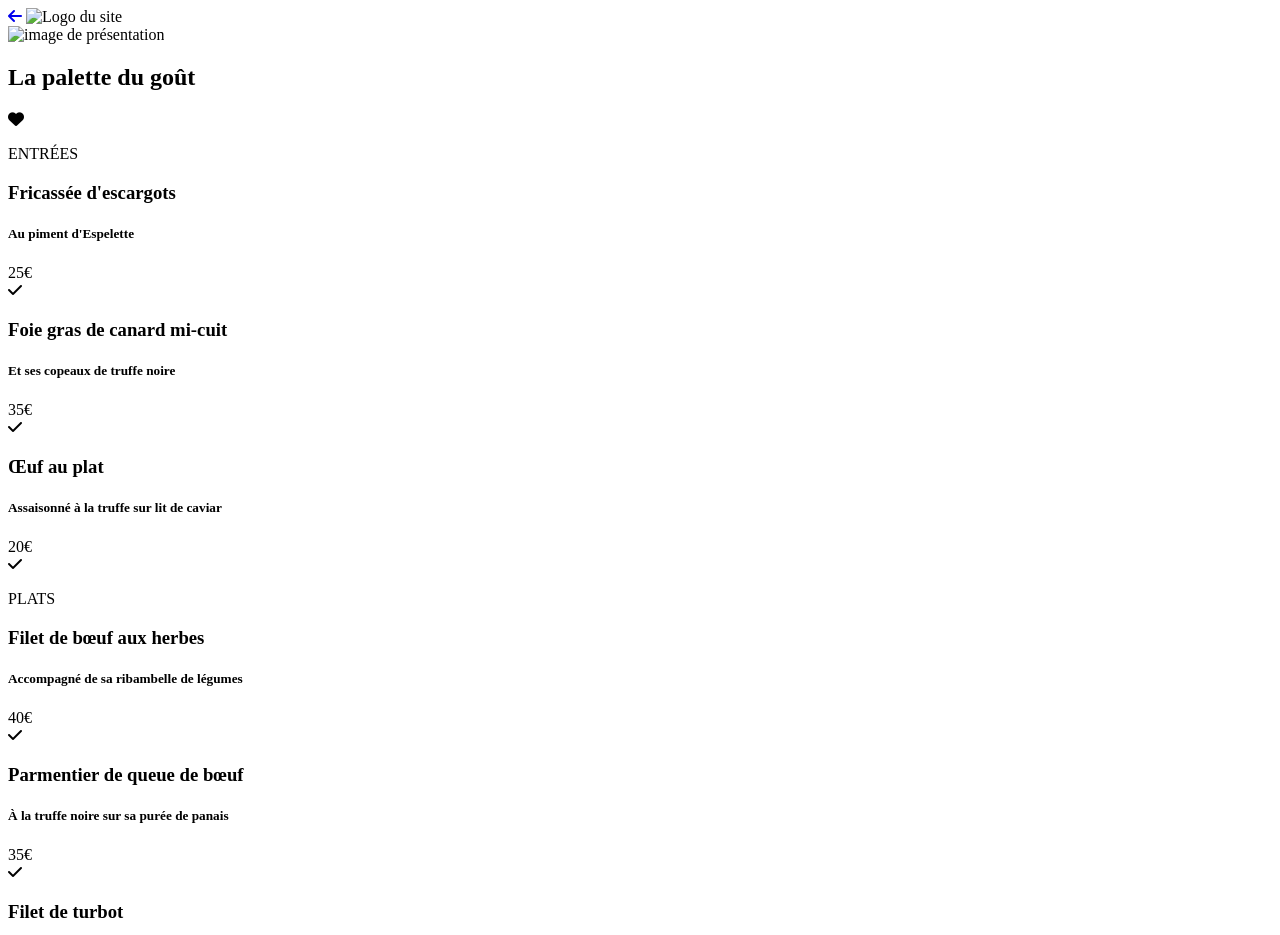
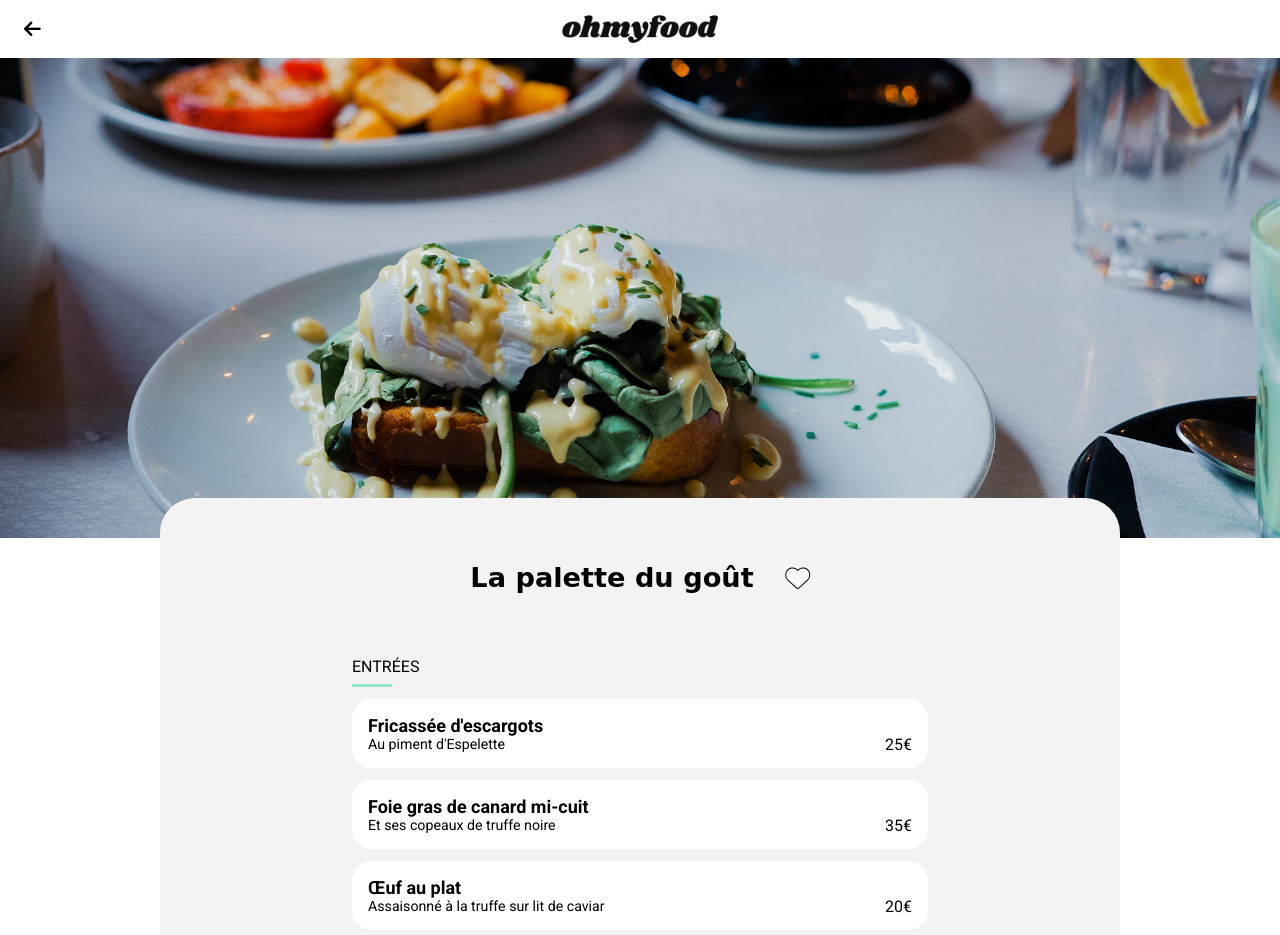
Before and after one commit to MarcusDeveloppement/OhMyFoodOC, a website: page pages_restaurants/la_palette_de_gout.html in a window 1280 px wide. Shown: the top 935 px of the page. Drawn offline with nearby package versions, Linux system fonts and the light colour scheme; files that its build step writes are made by us from their sources; the site is published under a folder, as on GitHub Pages, so addresses that start at the root find nothing; a web font is replaced by a local one.

Commit message:
correction des chemins

```diff
--- a/pages_restaurants/a_la_francaise.html
+++ b/pages_restaurants/a_la_francaise.html
@@ -5,7 +5,7 @@
     <meta name="viewport" content="width=device-width, initial-scale=1.0" />
     <link
       rel="shortcut icon"
-      href="/images/logo/ohmyfood@2x.svg"
+      href="../images/logo/ohmyfood@2x.svg"
       type="image/x-icon"
     />
     <link rel="preconnect" href="https://fonts.googleapis.com" />
@@ -18,20 +18,20 @@
       src="https://kit.fontawesome.com/90c2f345b2.js"
       crossorigin="anonymous"
     ></script>
-    <link rel="stylesheet" href="/css/style.css" />
-    <link rel="stylesheet" href="/css/desktop.css" />
+    <link rel="stylesheet" href="../css/style.css" />
+    <link rel="stylesheet" href="../css/desktop.css" />
     <title>A la francaise</title>
   </head>
   <body>
     <header class="header">
-      <a href="/index.html" class="arrow"
+      <a href="../index.html" class="arrow"
         ><i class="fa-solid fa-arrow-left"></i
       ></a>
-      <img src="/images/logo/ohmyfood.png" alt="Logo du site" />
+      <img src="../images/logo/ohmyfood.png" alt="Logo du site" />
     </header>
     <div class="image-entete">
       <img
-        src="/images/restaurants/la_francaise.jpg"
+        src="../images/restaurants/la_francaise.jpg"
         alt="image de présentation"
       />
 
@@ -151,7 +151,7 @@
     </div>
     <footer class="footer bot-pages">
       <div>
-        <img src="/images/logo/ohmyfood@2x.svg" alt="Logo du site" />
+        <img src="../images/logo/ohmyfood@2x.svg" alt="Logo du site" />
       </div>
       <div class="footer-description">
         <p class="resize-p">
--- a/pages_restaurants/la_palette_de_gout.html
+++ b/pages_restaurants/la_palette_de_gout.html
@@ -5,7 +5,7 @@
     <meta name="viewport" content="width=device-width, initial-scale=1.0" />
     <link
       rel="shortcut icon"
-      href="/images/logo/ohmyfood@2x.svg"
+      href="../images/logo/ohmyfood@2x.svg"
       type="image/x-icon"
     />
     <link rel="preconnect" href="https://fonts.googleapis.com" />
@@ -18,20 +18,20 @@
       src="https://kit.fontawesome.com/90c2f345b2.js"
       crossorigin="anonymous"
     ></script>
-    <link rel="stylesheet" href="/css/style.css" />
-    <link rel="stylesheet" href="/css/desktop.css" />
+    <link rel="stylesheet" href="../css/style.css" />
+    <link rel="stylesheet" href="../css/desktop.css" />
     <title>La palette du goût</title>
   </head>
   <body>
     <header class="header">
-      <a href="/index.html" class="arrow"
+      <a href="../index.html" class="arrow"
         ><i class="fa-solid fa-arrow-left"></i
       ></a>
-      <img src="/images/logo/ohmyfood.png" alt="Logo du site" />
+      <img src="../images/logo/ohmyfood.png" alt="Logo du site" />
     </header>
     <div class="image-entete">
       <img
-        src="/images/restaurants/la_francaise.jpg"
+        src="../images/restaurants/la_francaise.jpg"
         alt="image de présentation"
       />
 
@@ -151,7 +151,7 @@
     </div>
     <footer class="footer bot-pages">
       <div>
-        <img src="/images/logo/ohmyfood@2x.svg" alt="Logo du site" />
+        <img src="../images/logo/ohmyfood@2x.svg" alt="Logo du site" />
       </div>
       <div class="footer-description">
         <p class="resize-p">
```
Also changed, not shown: pages_restaurants/la_note_enchantee.html (+7 -7 lines), pages_restaurants/le_delice_des_sens.html (+6 -6 lines).
